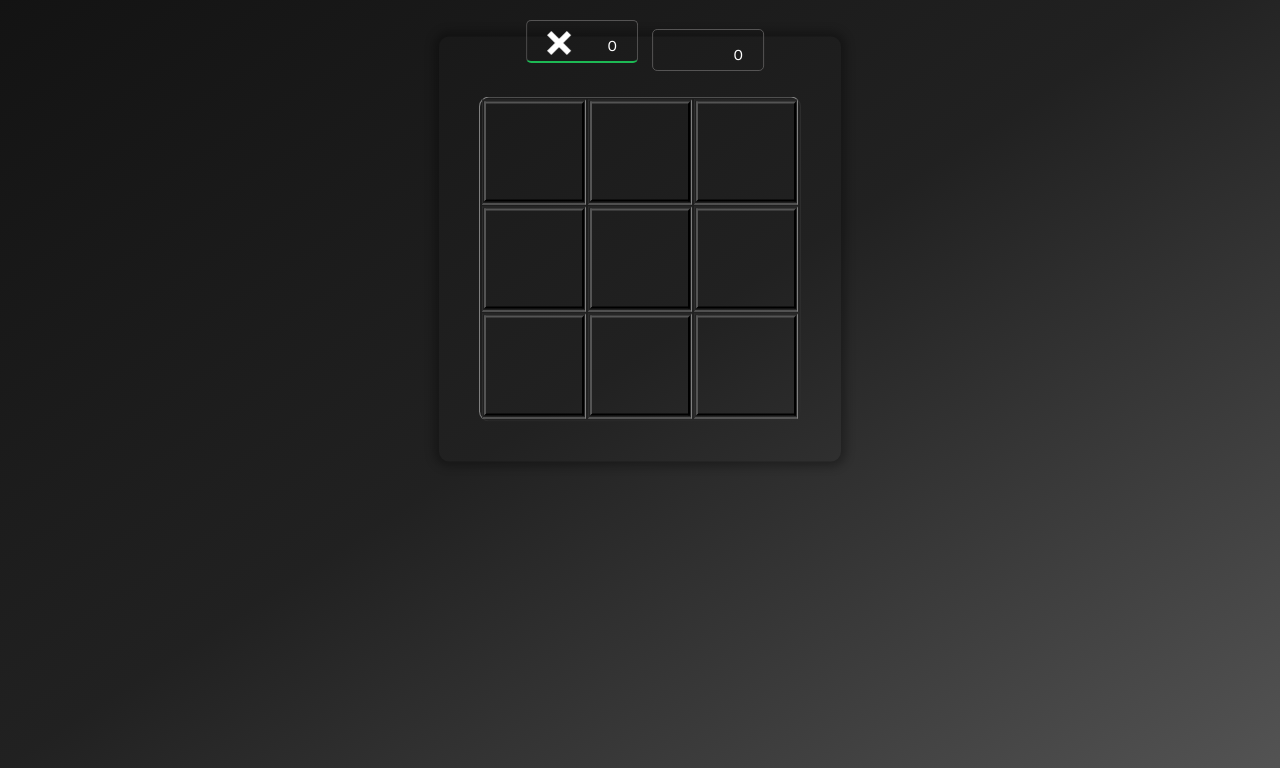
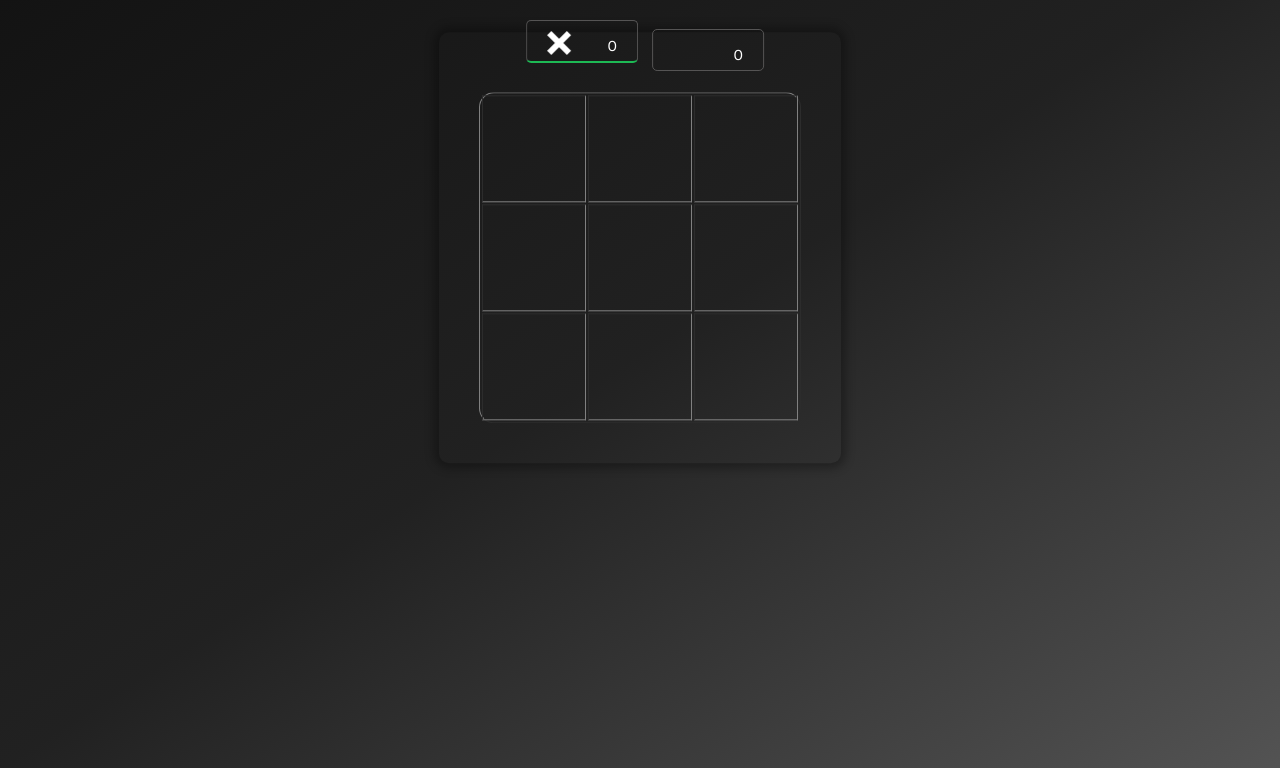
Before and after one commit to marcosmatasousa/marcosmatasousa.github.io, a plain HTML site: page assets/html/tictactoe.html in a window 1280 px wide. Shown: the part 61-829 px from the top of the page. Drawn offline with Linux system fonts and the light colour scheme.

Commit message:
Updating buttons design on tictactoe

```diff
--- a/assets/css/tictactoe.css
+++ b/assets/css/tictactoe.css
@@ -14,12 +14,18 @@ button{
     height: 100px;
     cursor: pointer;
     background-color: transparent;
+    border-radius: 10px;
+    border: 1cm;
+}
+
+button:hover{
+    background-color: rgb(78, 78, 78);
 }
 
 table{
     margin-top: 20px;
     text-align: center;
-    border-radius: 10px;
+    border-radius: 15px;
 }
 
 div.score{
```
